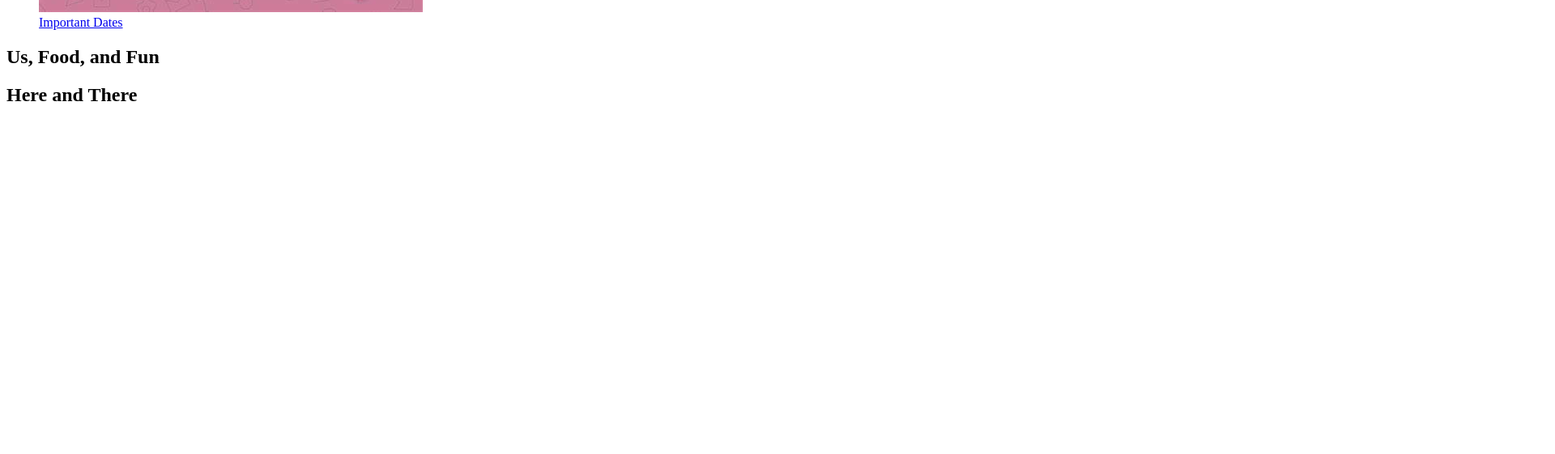
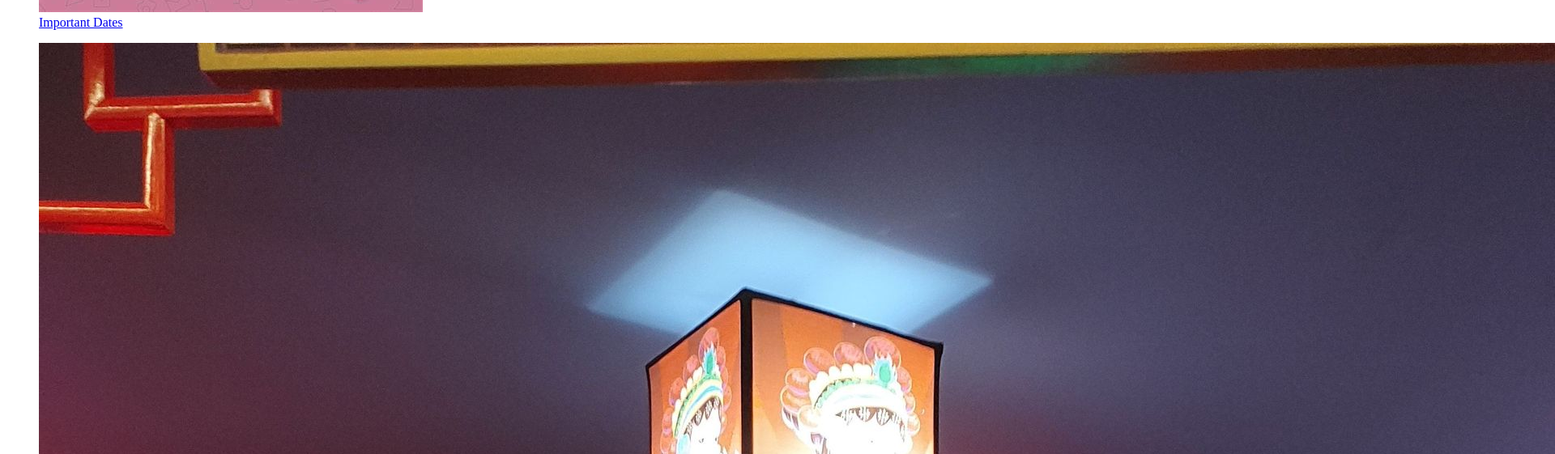
Before and after one commit to Pandei/Website, a plain HTML site: page Adventures with Bii.html in a window 1280 px wide. Shown: the part 539-1100 px from the top of the page at 81% size, 1920 px wide, since content can reach past the window. Before the commit the page ends 800 px from the top, so only its background shows below. Drawn offline with Linux system fonts and the light colour scheme.

Commit message:
AwB added photo and link for Section 2 and 3

```diff
--- a/Adventures with Bii.html
+++ b/Adventures with Bii.html
@@ -16,10 +16,20 @@
         </a>
       </section>
       <section>
-        <h2>Us, Food, and Fun</h2>
+        <a href="Us, Food, and Fun.html">
+          <figure>
+            <img src="Young Hero.jpg" alt="Dining at Young Hero" />
+            <figcaption>Us, Food, and Fun</figcaption>
+          </figure>
+        </a>
       </section>
       <section>
-        <h2>Here and There</h2>
+        <a href="Here and There.html">
+          <figure>
+            <img src="Acapulco.jpg" alt="Us at Acapulco Beach Resort" />
+            <figcaption>Here and There</figcaption>
+          </figure>
+        </a>
       </section>
     </main>
   </body>
```
Also changed, not shown: Acapulco.jpg (added), Here and There.html (added), Us, Food, and Fun.html (added), Young Hero.jpg (added).
